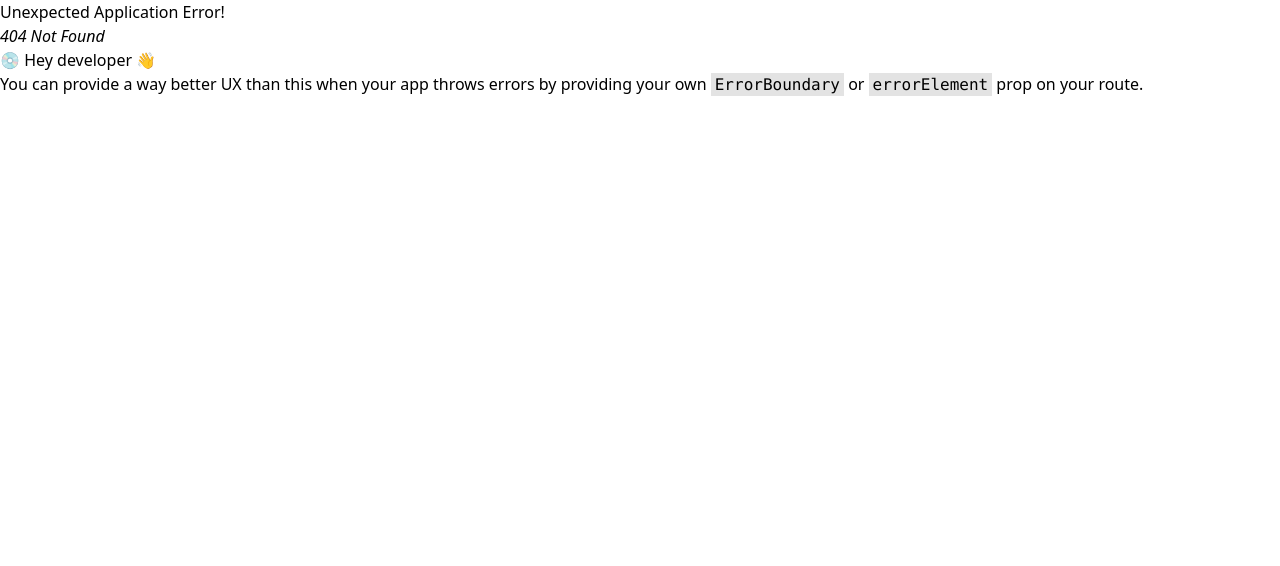
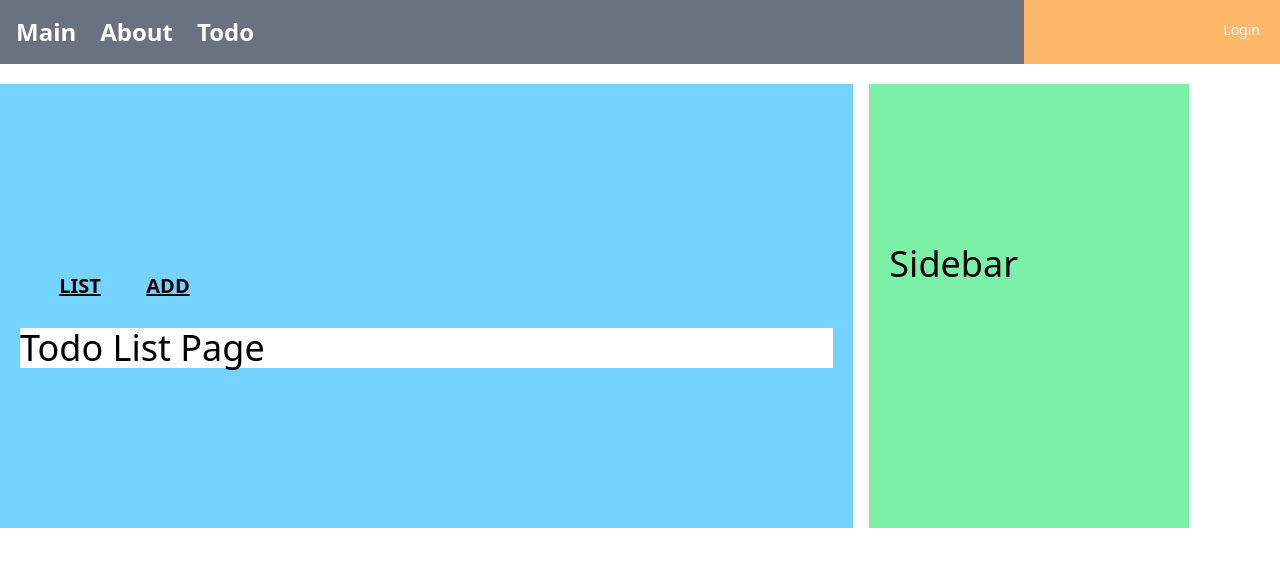
Before and after one commit to seedevk8s/3-frontend-ch2, a React (Vite) app: page /todo/list in a window 1280 px wide. Before the commit this address had no page. Shown: the top 566 px of the page. Built offline with nearby package versions, Linux system fonts and the light colour scheme.

Commit message:
todoRouter.tsx 설정에 todo/list 경로 추가

```diff
--- a/src/pages/todo/indexPage.tsx
+++ b/src/pages/todo/indexPage.tsx
@@ -1,11 +1,17 @@
-import { Outlet } from "react-router";
+import { Outlet, useNavigate } from "react-router";
 
 
 function IndexPage() {
+  const navigate = useNavigate();
+
+  const handleClickList = () => { navigate({ pathname: 'list'})}
+
+
   return (
     <div>
       <div className="w-full flex m-2 p-2">
-        <div className="text-xl m-1 p-2 w-20 font-extrabold text-center underline">
+        <div className="text-xl m-1 p-2 w-20 font-extrabold text-center underline"
+             onClick={handleClickList}>
           LIST
         </div>
         <div className="text-xl m-1 p-2 w-20 font-extrabold text-center underline">
--- a/src/router/todoRouter.tsx
+++ b/src/router/todoRouter.tsx
@@ -2,13 +2,21 @@ import { lazy, Suspense } from "react";
 
 const Loading = () => <div>Loading...</div>;
 const TodoIndex = lazy(() => import("../pages/todo/indexPage"));
+const TodoList = lazy(() => import("../pages/todo/listPage"));
 
 const todoRouter = () => {
 
   return (
     {
       path: "todo",
-      element: <Suspense fallback={<Loading/>}><TodoIndex /></Suspense>,
+      Component: TodoIndex,
+      children: [
+        {
+          path: "list",
+          element: <Suspense fallback={<Loading/>}><TodoList /></Suspense>,
+        }
+      ]
+
     }
   )
 }
```
